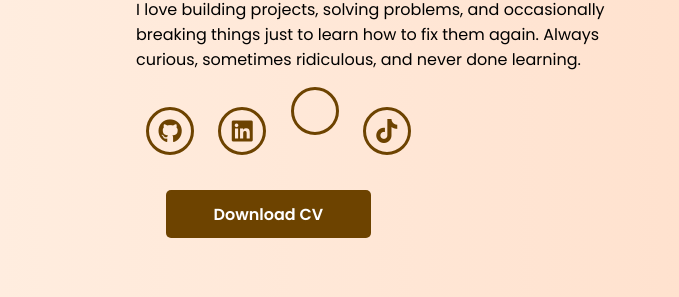
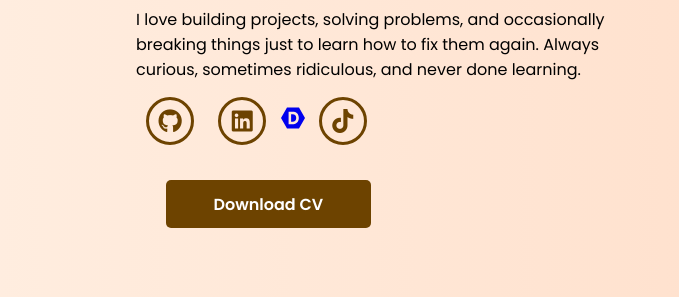
Before and after one commit to nikitanathaniarudy/portfolio, a website: page index.html in a window 1280 px wide. Shown: the part 379-676 px from the top of the page, 493-1172 px from the left. Drawn offline with nearby package versions, Linux system fonts and the light colour scheme.

Commit message:
Update index.html

```diff
--- a/index.html
+++ b/index.html
@@ -25,7 +25,12 @@
                         <a href="https://github.com/nikitanathaniarudy" ><i class="fa-brands fa-github"></i></a>
 
                         <a href="https://www.linkedin.com/in/nikita-nathania-rudy-60177925a/"><i class="fa-brands fa-linkedin"></i></a>
-                        <a href="https://devpost.com/ocoiii18?ref_content=user-portfolio&ref_feature=portfolio&ref_medium=global-nav"><i class ="fa-brands fa-devpost"></i></a>
+                        <a href="https://devpost.com/ocoiii18" target="_blank" style="width:24px; height:24px; display:inline-block;">
+  <svg role="img" viewBox="0 0 24 24" width="24" height="24" fill="currentColor" xmlns="http://www.w3.org/2000/svg">
+    <title>Devpost</title>
+    <path d="M6.002 1.61L0 12.004 6.002 22.39h11.996L24 12.004 17.998 1.61zm1.593 4.084h3.947c3.605 0 6.276 1.695 6.276 6.31 0 4.436-3.21 6.302-6.456 6.302H7.595zm2.517 2.449v7.714h1.241c2.646 0 3.862-1.55 3.862-3.861.009-2.569-1.096-3.853-3.767-3.853Z"/>
+  </svg>
+</a>
                         <a href="https://www.tiktok.com/@nikitanathania10"><i class="fa-brands fa-tiktok"></i></a>
                     </div>
                     <div class="btn" data-aos="zoom-out-left" data-aos-duration="1000" data-aos-delay="1300">
```
